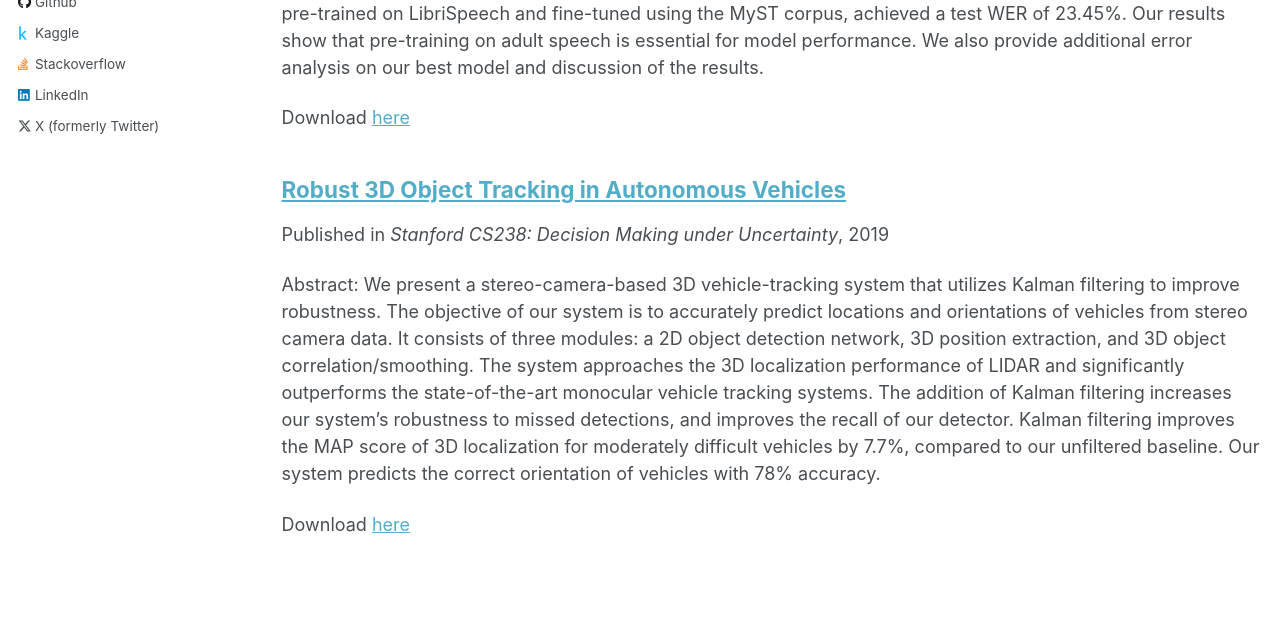
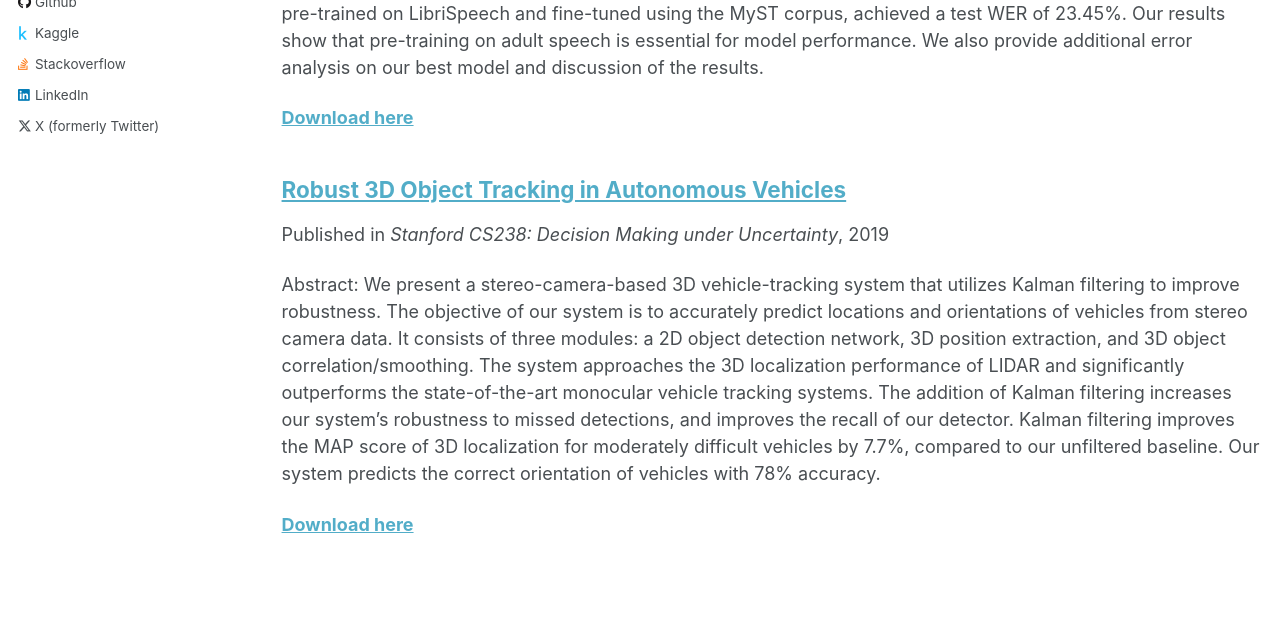
Before and after one commit to Chudbrochil/chudbrochil_academicpages.github.io, a Jekyll site: the page built from _pages/publications.md, in a window 1280 px wide and 1359 px high. Shown: the part 390-1012 px from the top of the window. Built offline with Jekyll 4.4.1, drawn with Linux system fonts in a browser that asks for light colours.

Commit message:
Change download button.

```diff
--- a/_includes/archive-single.html
+++ b/_includes/archive-single.html
@@ -57,7 +57,7 @@
     {% elsif post.citation %}
       <p>Recommended citation: {{ post.citation }} </p>
     {% elsif post.paperurl %}
-      <p class="wordwrap">Download <a href="{{ post.paperurl }}">here</a></p>
+      <p class="wordwrap" style="position: relative; z-index: 10;"><a href="{{ post.paperurl }}" style="font-weight: bold;">Download here</a></p>
     {% endif %}
 
   </article>
```
